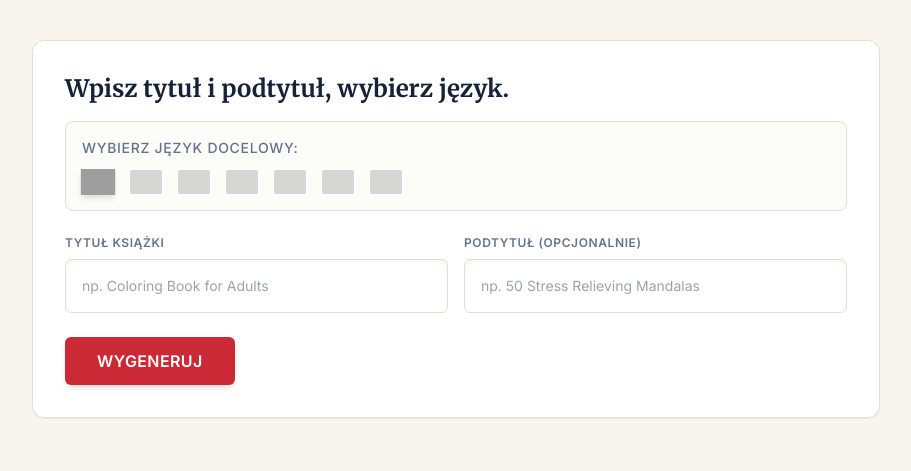
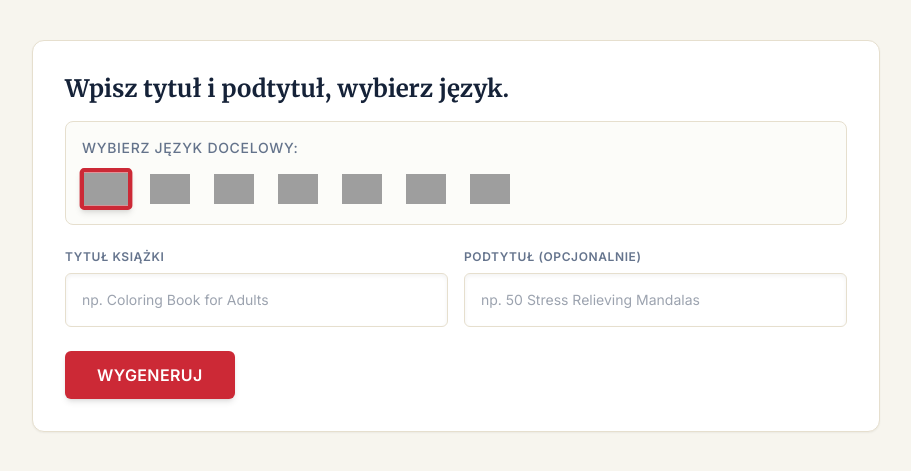
Before and after one commit to ponowak/kdp-packer, a Flask app: template templates/app.html in a window 1280 px wide. Shown: the part 67-538 px from the top of the page, without its empty margins (184-1095 px from the left). Run offline with Flask 3, Linux system fonts and the light colour scheme; the template is opened without the code that fills it, so the values that code supplies are empty; some libraries are stand-ins or nearby versions; grey boxes are pictures that could not be loaded.

Commit message:
Update app.html

```diff
--- a/templates/app.html
+++ b/templates/app.html
@@ -18,6 +18,7 @@
     </script>
 </head>
 <body class="bg-cream-100 font-sans text-navy-900 min-h-screen">
+    <!-- Pasek Nawigacji -->
     <nav class="bg-white border-b border-cream-200 px-6 py-4 flex flex-col sm:flex-row justify-between items-center gap-4">
         <div class="font-serif font-bold text-xl tracking-tight text-center sm:text-left w-full sm:w-auto">
             7-Backend<span class="text-kdp_red-600">.</span>Keywords
@@ -29,6 +30,7 @@
             <a href="https://7backend.lemonsqueezy.com/checkout/buy/c849be9a-661b-4b1c-844f-10e88367d7d3" target="_blank" class="text-xs sm:text-sm font-bold text-kdp_red-600 border border-kdp_red-600 px-3 py-1.5 rounded hover:bg-kdp_red-600 hover:text-white transition-colors">
                 Kup Tokeny
             </a>
+            <!-- Na tel ikonka drzwi, na PC email -->
             <a href="/logout" class="text-sm text-navy-800/60 hover:text-navy-900 font-medium">
                 <span class="hidden sm:inline">Wyloguj ({{ email }})</span>
                 <span class="sm:hidden font-bold underline">Wyloguj</span>
@@ -36,37 +38,48 @@
         </div>
     </nav>
 
+    <!-- Główna zawartość -->
     <main class="max-w-4xl mx-auto mt-6 sm:mt-10 px-4 sm:px-6 mb-20">
         <div class="bg-white p-6 sm:p-8 rounded-xl shadow-sm border border-cream-200">
             <h2 class="font-serif text-xl sm:text-2xl font-bold mb-4">Wpisz tytuł i podtytuł, wybierz język.</h2>
 
+            <!-- Flagi Językowe BARDZO PROSTE I ZAWSZE KOLOROWE -->
             <div class="mb-6 bg-cream-50 p-4 rounded-lg border border-cream-200">
                 <label class="block text-sm font-medium text-navy-800/70 mb-3 uppercase tracking-wider">Wybierz język docelowy:</label>
                 <div class="flex flex-wrap gap-4" id="flag-container">
-                    <button type="button" class="flag-btn" data-lang="en-US" title="Angielski (USA)">
-                        <img src="https://flagcdn.com/w40/us.png" alt="USA" class="w-8 h-auto rounded-sm transition-all duration-200 transform scale-110 shadow-md">
-                    </button>
-                    <button type="button" class="flag-btn" data-lang="en-GB" title="Angielski (UK)">
-                        <img src="https://flagcdn.com/w40/gb.png" alt="UK" class="w-8 h-auto rounded-sm transition-all duration-200 grayscale opacity-40 hover:grayscale-0 hover:opacity-100">
-                    </button>
-                    <button type="button" class="flag-btn" data-lang="de" title="Niemiecki">
-                        <img src="https://flagcdn.com/w40/de.png" alt="DE" class="w-8 h-auto rounded-sm transition-all duration-200 grayscale opacity-40 hover:grayscale-0 hover:opacity-100">
-                    </button>
-                    <button type="button" class="flag-btn" data-lang="fr" title="Francuski">
-                        <img src="https://flagcdn.com/w40/fr.png" alt="FR" class="w-8 h-auto rounded-sm transition-all duration-200 grayscale opacity-40 hover:grayscale-0 hover:opacity-100">
-                    </button>
-                    <button type="button" class="flag-btn" data-lang="it" title="Włoski">
-                        <img src="https://flagcdn.com/w40/it.png" alt="IT" class="w-8 h-auto rounded-sm transition-all duration-200 grayscale opacity-40 hover:grayscale-0 hover:opacity-100">
-                    </button>
-                    <button type="button" class="flag-btn" data-lang="es" title="Hiszpański">
-                        <img src="https://flagcdn.com/w40/es.png" alt="ES" class="w-8 h-auto rounded-sm transition-all duration-200 grayscale opacity-40 hover:grayscale-0 hover:opacity-100">
-                    </button>
-                    <button type="button" class="flag-btn" data-lang="pl" title="Polski">
-                        <img src="https://flagcdn.com/w40/pl.png" alt="PL" class="w-8 h-auto rounded-sm transition-all duration-200 grayscale opacity-40 hover:grayscale-0 hover:opacity-100">
-                    </button>
+
+                    <div class="flag-wrapper cursor-pointer border-4 border-kdp_red-600 rounded shadow-md transform scale-110" data-lang="en-US">
+                        <img src="https://flagcdn.com/w40/us.png" alt="USA" class="w-10 h-auto block" title="Angielski (USA)">
+                    </div>
+
+                    <div class="flag-wrapper cursor-pointer border-4 border-transparent hover:border-cream-200 rounded" data-lang="en-GB">
+                        <img src="https://flagcdn.com/w40/gb.png" alt="UK" class="w-10 h-auto block" title="Angielski (UK)">
+                    </div>
+
+                    <div class="flag-wrapper cursor-pointer border-4 border-transparent hover:border-cream-200 rounded" data-lang="de">
+                        <img src="https://flagcdn.com/w40/de.png" alt="DE" class="w-10 h-auto block" title="Niemiecki">
+                    </div>
+
+                    <div class="flag-wrapper cursor-pointer border-4 border-transparent hover:border-cream-200 rounded" data-lang="fr">
+                        <img src="https://flagcdn.com/w40/fr.png" alt="FR" class="w-10 h-auto block" title="Francuski">
+                    </div>
+
+                    <div class="flag-wrapper cursor-pointer border-4 border-transparent hover:border-cream-200 rounded" data-lang="it">
+                        <img src="https://flagcdn.com/w40/it.png" alt="IT" class="w-10 h-auto block" title="Włoski">
+                    </div>
+
+                    <div class="flag-wrapper cursor-pointer border-4 border-transparent hover:border-cream-200 rounded" data-lang="es">
+                        <img src="https://flagcdn.com/w40/es.png" alt="ES" class="w-10 h-auto block" title="Hiszpański">
+                    </div>
+
+                    <div class="flag-wrapper cursor-pointer border-4 border-transparent hover:border-cream-200 rounded" data-lang="pl">
+                        <img src="https://flagcdn.com/w40/pl.png" alt="PL" class="w-10 h-auto block" title="Polski">
+                    </div>
+
                 </div>
             </div>
 
+            <!-- Pola -->
             <div class="grid sm:grid-cols-2 gap-4 mb-6">
                 <div>
                     <label class="block text-xs font-bold text-navy-800/70 mb-2 uppercase tracking-wider" id="title-label">Tytuł Książki</label>
@@ -120,26 +133,23 @@
         document.getElementById('title-input').addEventListener('input', resetUI);
         document.getElementById('subtitle-input').addEventListener('input', resetUI);
 
-        // Logika obrazków flag z twardym przypisywaniem klas Tailwind
-        document.querySelectorAll('.flag-btn').forEach(btn => {
-            btn.addEventListener('click', (e) => {
+        // NOWY, PANCERNY KOD ZAZNACZANIA FLAGI (BEZ SZAROŚCI, SAMA RAMKA)
+        document.querySelectorAll('.flag-wrapper').forEach(wrapper => {
+            wrapper.addEventListener('click', function() {
                 resetUI();
-                const targetBtn = e.target.closest('.flag-btn');
-                if (!targetBtn) return;
 
-                // 1. Zrób wszystkie flagi blade (dodaj grayscale, opacity-40) i usuń powiększenie
-                document.querySelectorAll('.flag-btn img').forEach(img => {
-                    img.classList.add('grayscale', 'opacity-40');
-                    img.classList.remove('scale-110', 'shadow-md');
+                // Usuń czerwoną ramkę i powiększenie ze wszystkich flag
+                document.querySelectorAll('.flag-wrapper').forEach(w => {
+                    w.classList.remove('border-kdp_red-600', 'transform', 'scale-110', 'shadow-md');
+                    w.classList.add('border-transparent');
                 });
 
-                // 2. Zrób klikniętą flagę kolorową, dużą i wyraźną
-                const img = targetBtn.querySelector('img');
-                img.classList.remove('grayscale', 'opacity-40');
-                img.classList.add('scale-110', 'shadow-md');
+                // Dodaj czerwoną ramkę i powiększenie do klikniętej flagi
+                this.classList.remove('border-transparent');
+                this.classList.add('border-kdp_red-600', 'transform', 'scale-110', 'shadow-md');
 
-                // 3. Ustaw język
-                currentLanguage = targetBtn.getAttribute('data-lang');
+                // Zapisz język
+                currentLanguage = this.getAttribute('data-lang');
             });
         });
 
```
